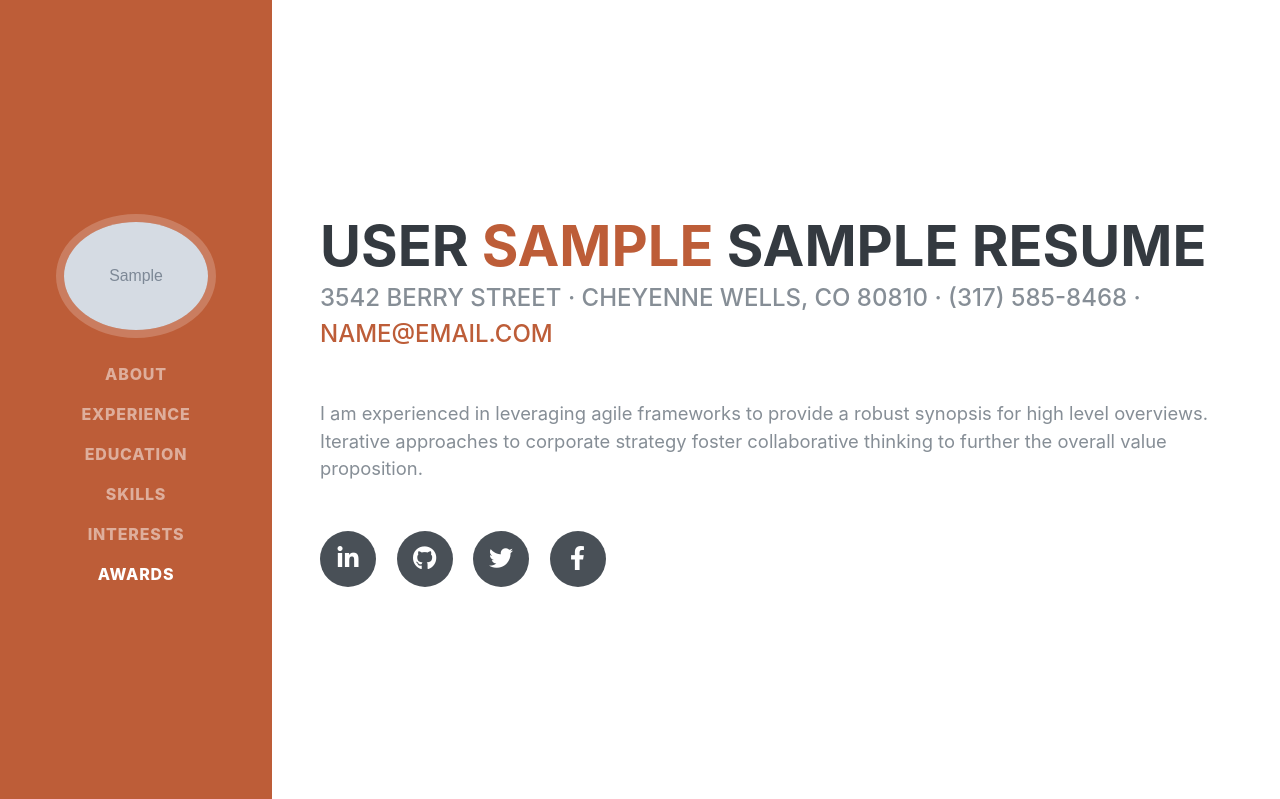
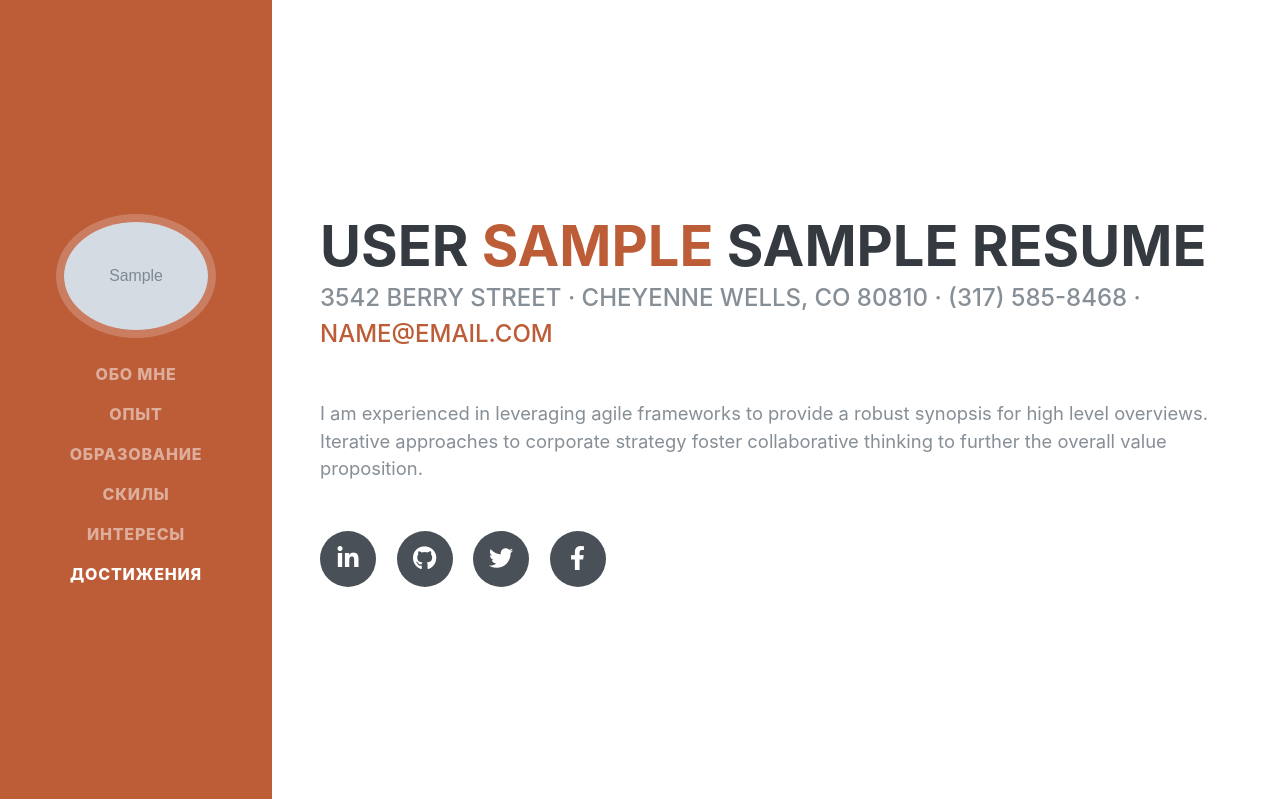
Before and after one commit to arkuz/my_django_resume, a Django app: page / in a window 1280 px wide. Shown: the top 799 px of the page. Run offline with Django 3.2, Linux system fonts and the light colour scheme; tables that the repository leaves empty hold one stand-in row (values such as "Sample post"); grey boxes marked "Sample" are stand-in pictures; some libraries are stand-ins or nearby versions; some web fonts are replaced.

Commit message:
updated navbar.html

```diff
--- a/my_resume/resume/templates/resume/navbar.html
+++ b/my_resume/resume/templates/resume/navbar.html
@@ -20,22 +20,22 @@
     <div class="collapse navbar-collapse" id="navbarSupportedContent">
         <ul class="navbar-nav">
             <li class="nav-item">
-                <a class="nav-link js-scroll-trigger" href="#about">About</a>
+                <a class="nav-link js-scroll-trigger" href="#about">Обо мне</a>
             </li>
             <li class="nav-item">
-                <a class="nav-link js-scroll-trigger" href="#experience">Experience</a>
+                <a class="nav-link js-scroll-trigger" href="#experience">Опыт</a>
             </li>
             <li class="nav-item">
-                <a class="nav-link js-scroll-trigger" href="#education">Education</a>
+                <a class="nav-link js-scroll-trigger" href="#education">Образование</a>
             </li>
             <li class="nav-item">
-                <a class="nav-link js-scroll-trigger" href="#skills">Skills</a>
+                <a class="nav-link js-scroll-trigger" href="#skills">Скилы</a>
             </li>
             <li class="nav-item">
-                <a class="nav-link js-scroll-trigger" href="#interests">Interests</a>
+                <a class="nav-link js-scroll-trigger" href="#interests">Интересы</a>
             </li>
             <li class="nav-item">
-                <a class="nav-link js-scroll-trigger" href="#awards">Awards</a>
+                <a class="nav-link js-scroll-trigger" href="#awards">Достижения</a>
             </li>
         </ul>
     </div>
```
